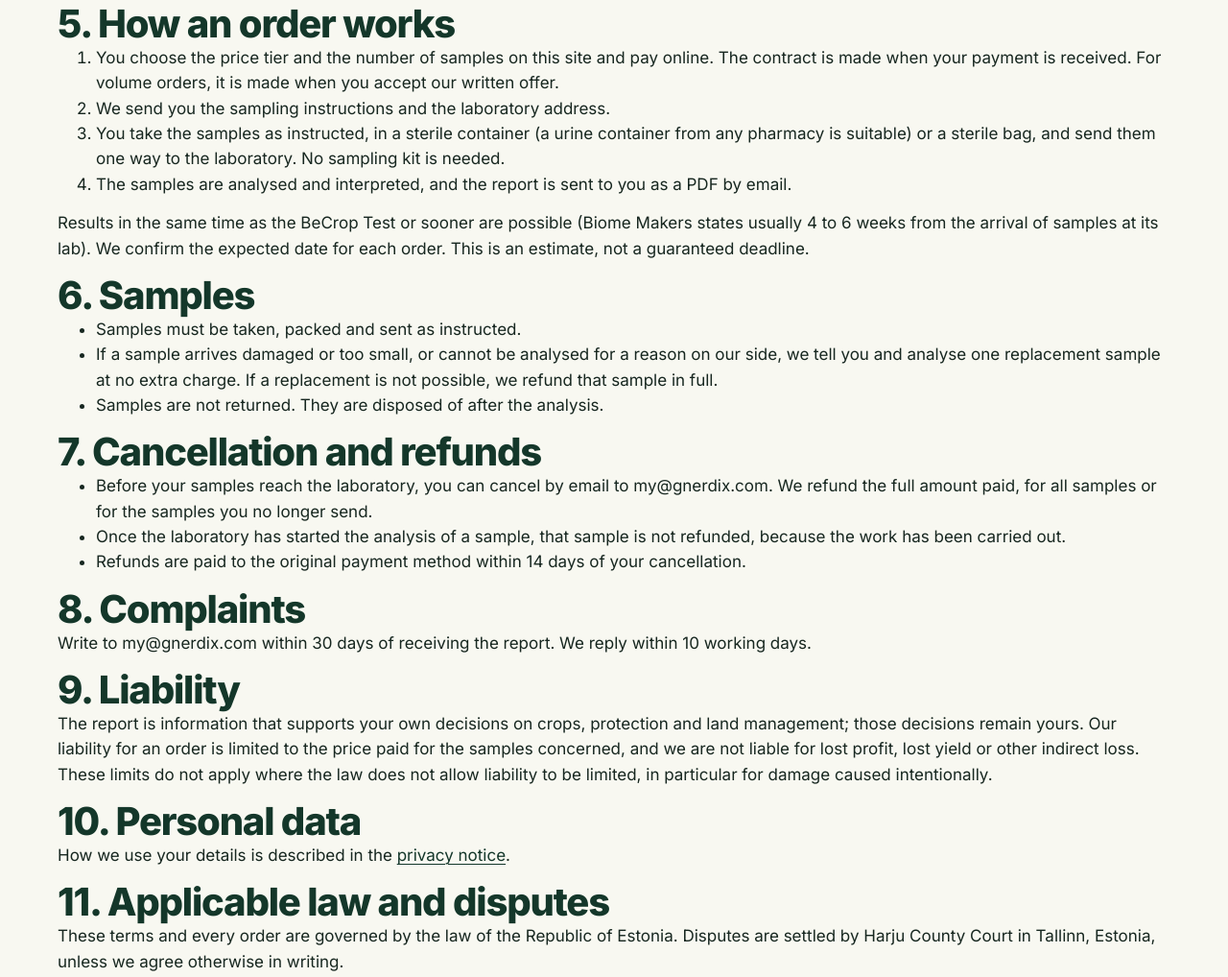
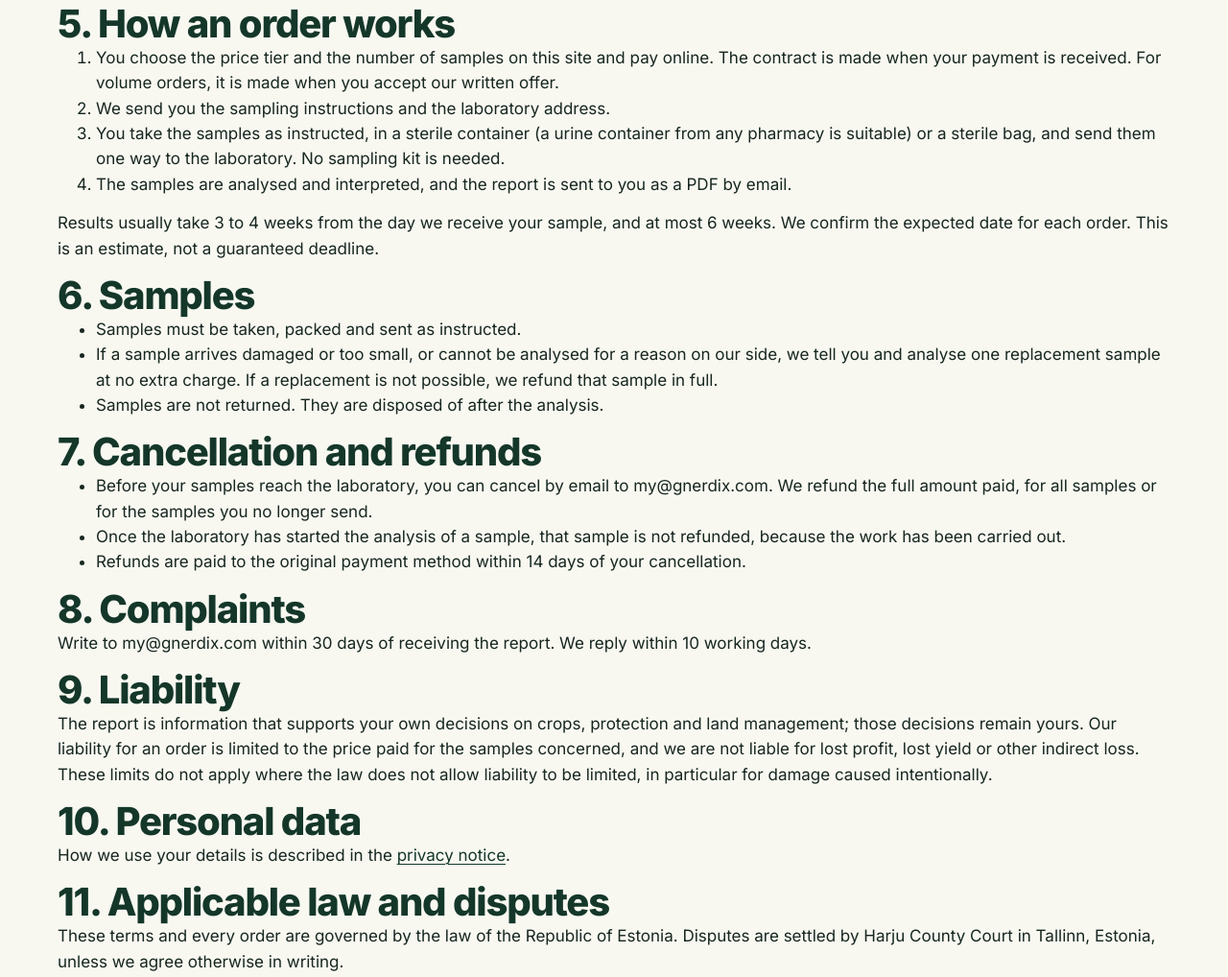
Before and after one commit to rdkdns/bflng, a plain HTML site: page terms/index.html in a window 1280 px wide. Shown: the part 1231-2249 px from the top of the page at 96% size. Drawn offline with Linux system fonts and the light colour scheme.

Commit message:
Terms of sale: turnaround stated as usually 3 to 4 weeks, at most 6; no competitor named (Denis Radiuk, 28 Nov 2026: 'Yes, replace')
Co-Authored-By: Claude Fable 5.2 <noreply@anthropic.com>

```diff
--- a/terms/index.html
+++ b/terms/index.html
@@ -55,7 +55,7 @@
       <li>You take the samples as instructed, in a sterile container (a urine container from any pharmacy is suitable) or a sterile bag, and send them one way to the laboratory. No sampling kit is needed.</li>
       <li>The samples are analysed and interpreted, and the report is sent to you as a PDF by email.</li>
     </ol>
-    <p>Results in the same time as the BeCrop Test or sooner are possible (Biome Makers states usually 4 to 6 weeks from the arrival of samples at its lab). We confirm the expected date for each order. This is an estimate, not a guaranteed deadline.</p>
+    <p>Results usually take 3 to 4 weeks from the day we receive your sample, and at most 6 weeks. We confirm the expected date for each order. This is an estimate, not a guaranteed deadline.</p>
 
     <h2>6. Samples</h2>
     <ul>
```
